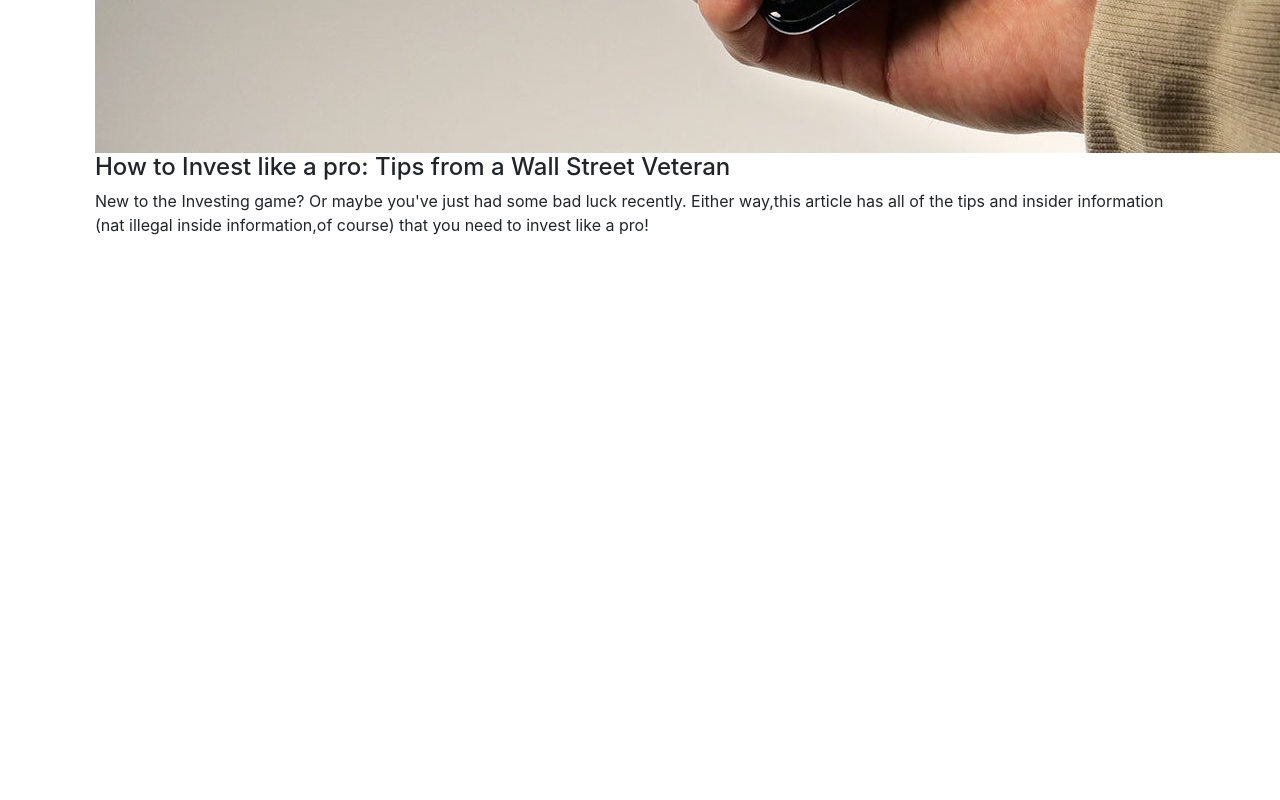
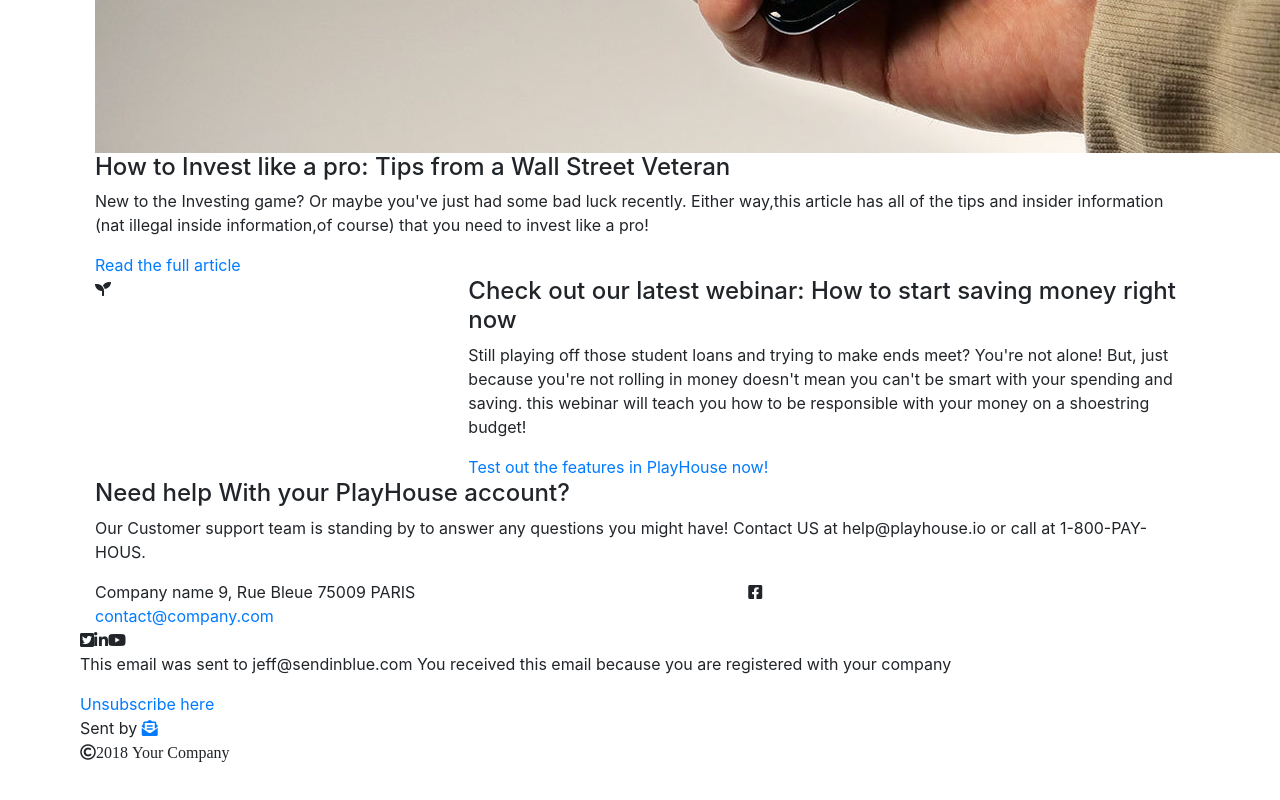
Before and after one commit to gregorybouyssou/evaluation_1, a website: page index.html in a window 1280 px wide. Shown: the part 1949-2749 px from the top of the page. Before the commit the page ends 2282 px from the top, so only its background shows below. Drawn offline with nearby package versions, Linux system fonts and the light colour scheme.

Commit message:
evaluation1

```diff
--- a/index.html
+++ b/index.html
@@ -1,5 +1,5 @@
 <!DOCTYPE html>
-<html lang="fr">
+<html lang="en">
 
 <head>
     <meta charset="UTF-8">
@@ -21,6 +21,7 @@
         <ul class="nav justify-content-end">
 
             <li class="nav-item">
+
                 <a class="nav-link disabled" href="#" tabindex="-1" aria-disabled="true">PLAYHOUSE</a>
             </li>
             <li class="nav-item">
@@ -37,6 +38,10 @@
         </ul>
 
 
+
+
+    </header>
+    <main>
         <div class="container">
 
             <div class="row">
@@ -148,45 +153,168 @@
                         </div>
                         <h4>6 Spending Habits that You Need to Avoid in Your 20's</h4>
                     </div>
+
                     <p>
                         If you want to archieve financial after college, it's important that you don't fall into the
                         common mistakes that young professionals make. Here's how you can do it!
                     </p>
+
                     <div class="bouton">
                         <a href="#">Read the full article</a>
 
                     </div>
+
                     <div>
+
                         <img src="assets/img/telephone.jpg" alt="smartphone">
                     </div>
                     <div>
+
                         <h4>How to Invest like a pro: Tips from a Wall Street Veteran </h4>
                     </div>
+
                     <p>
                         New to the Investing game? Or maybe you've just had some bad luck recently. Either way,this
                         article has all of the tips and insider information (nat illegal inside information,of course)
                         that you need to invest like a pro!
                     </p>
+
+                    <div class="bouton">
+                        <a href="#">Read the full article</a>
+
+                    </div>
+
+                </div>
+
+            </div>
+
+            <div class="row">
+
+                <div class="col-4">
+
+                    <div class="box">
+                        <div>
+                            <i class="fas fa-seedling"></i>
+
+                        </div>
+                    </div>
+
+                </div>
+
+
+                <div class="col-8">
+
+                    <div class="box">
+                        <div>
+                            <h4>
+                                Check out our latest webinar:
+                                How to start saving money right now
+                            </h4>
+                        </div>
+                        <p>
+                            Still playing off those student loans and trying to make ends meet? You're not alone! But,
+                            just because you're not rolling in money doesn't mean you can't be smart with your spending
+                            and saving. this webinar will teach you how to be responsible with your money on a
+                            shoestring budget!
+                        </p>
+                        <div class="bouton">
+                            <a href="#">Test out the features in PlayHouse now!</a>
+
+                        </div>
+                    </div>
+
                 </div>
 
             </div>
 
 
+
         </div>
 
 
+    </main>
 
+    <footer>
+        <div class="container">
+            <div class="row">
 
-    </header>
-    <main>
+                <div class="col-12">
 
-    </main>
-    <footer>
+                    <div class="box">
+                        <div>
+                            <h4>Need help With your PlayHouse account?</h4>
 
-    </footer>
+                        </div>
+                        <p>
+                            Our Customer support team is standing by to answer any questions you might have!
+                            Contact US at help@playhouse.io or call at 1-800-PAY-HOUS.
+                        </p>
+
+                    </div>
+
+                </div>
+            </div>
+            <div class="row">
+
+                <div class="col-7">
+
+                    <div class="box">
+                        <div>
+                            Company name
+                            9, Rue Bleue
+                            75009 PARIS
+
+                        </div>
+                        <div>
+                            <a href="contact@company.com">contact@company.com</a>
+                        </div>
 
 
 
+                    </div>
+
+                </div>
+
+                <div class="col-5">
+
+                    <div class="box">
+
+
+                    </div>
+                    <i class="fab fa-facebook-square"></i>
+                </div>
+                <div>
+                    <i class="fab fa-twitter-square"></i>
+                </div>
+                <div>
+                    <i class="fab fa-linkedin-in"></i>
+                </div>
+                <div>
+                    <i class="fab fa-youtube"></i>
+                </div>
+            </div>
+
+        </div>
+    </footer>
+
+    <div>
+        <p>
+            This email was sent to jeff@sendinblue.com
+            You received this email because you are registered with your company
+        </p>
+
+    </div>
+    <div>
+        <a href="#">Unsubscribe here</a>
+    </div>
+    <div>
+        Sent by
+
+        <a href="#"><i class="fas fa-envelope-open-text"></i></a>
+    </div>
+    <div>
+        <i class="far fa-copyright">2018 Your Company</i>
+    </div>
 
     <script src="https://code.jquery.com/jquery-3.3.1.slim.min.js"
         integrity="sha384-q8i/X+965DzO0rT7abK41JStQIAqVgRVzpbzo5smXKp4YfRvH+8abtTE1Pi6jizo"
```
